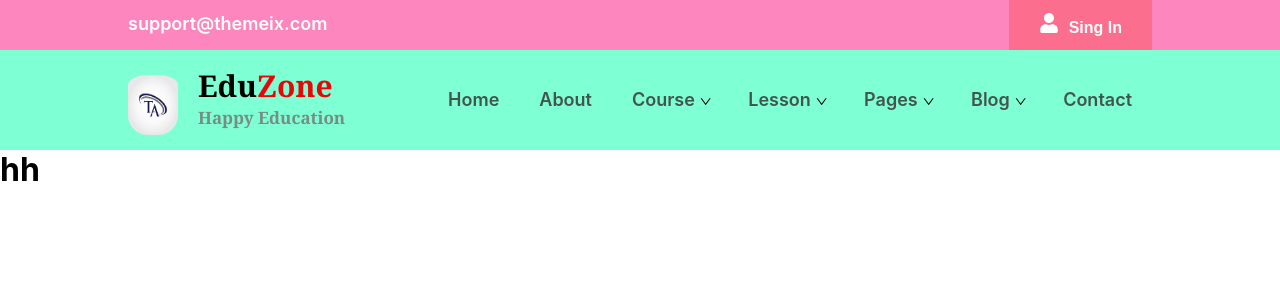
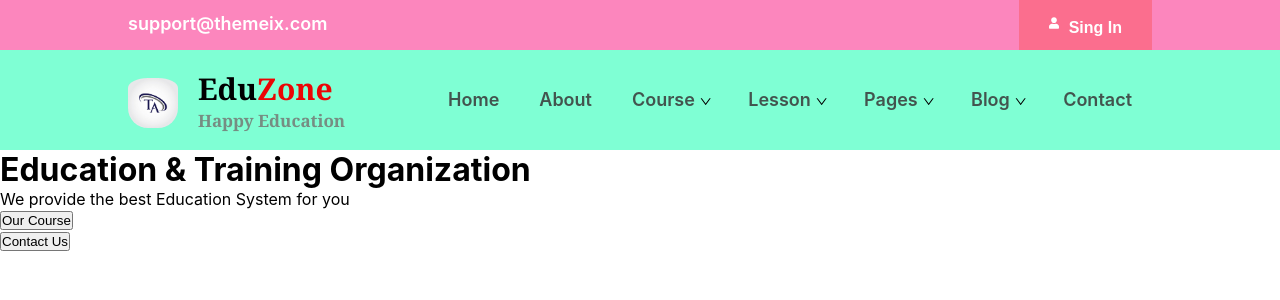
Before and after one commit to TamannaAfroz2666/Online-Course-BD, a React (Create React App) app: page / in a window 1280 px wide. Shown: the top 300 px of the page. Built offline with nearby package versions, Linux system fonts and the light colour scheme.

Commit message:
Body structure created

```diff
--- a/src/components/BodySection/BodySection.css
+++ b/src/components/BodySection/BodySection.css
@@ -0,0 +1,9 @@
+*{
+    margin: 0;
+    padding: 0;
+    box-sizing: border-box;
+
+}
+.backgroundPart{
+
+}
--- a/src/components/BodySection/BodySection.js
+++ b/src/components/BodySection/BodySection.js
@@ -1,9 +1,30 @@
 import React from 'react';
+import './BodySection.css';
 
 const BodySection = () => {
     return (
         <div>
-            <h1>hh</h1>
+           <div className="backgroundPart">
+            <h1>Education & Training  Organization</h1>
+            <p>We provide the best Education System for you</p>
+
+            <div className="btnAll">
+                <div className="forAllClass">
+                    <a href="">
+                    <button>Our Course</button>
+                    </a>
+
+
+                </div>
+                <div className="btnContactUs">
+                    <a href="">
+                        <button>Contact Us</button>
+                    </a>
+
+                </div>
+            </div>
+
+           </div>
         </div>
     );
 };
```
Also changed, not shown: 1 other file (tests, documents, lock files or other folders).
